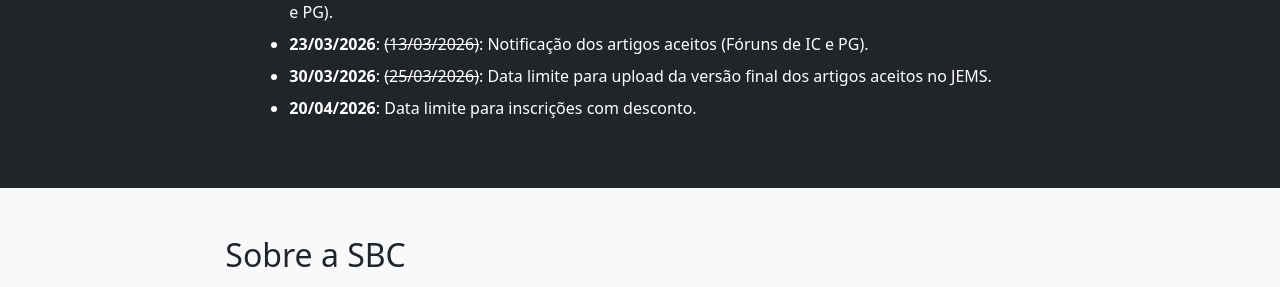
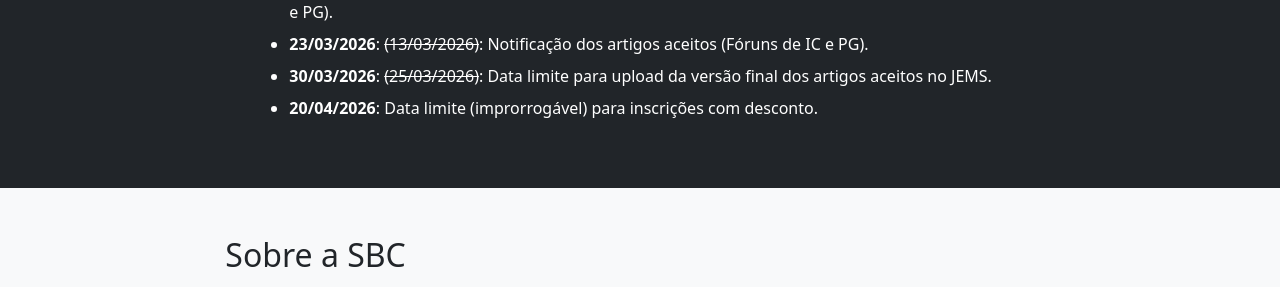
Before and after one commit to cradrs/eradrs2026, a Jekyll site: the page built from index.markdown, in a window 1280 px wide and 900 px high, scrolled down 1532 px. Shown: the part 163-450 px from the top of the window. Built offline with Jekyll 4.4.1, drawn with Linux system fonts in a browser that asks for light colours.

Commit message:
datas importantes - limite inscrição com desconto

```diff
--- a/_layouts/home.html
+++ b/_layouts/home.html
@@ -37,7 +37,7 @@
             <li><b>08/03/2026</b>: <del>(25/02/2026)</del>: Data limite <b>(* extensão final)</b> para submissão de artigos (Fóruns de IC e PG).</li>
             <li><b>23/03/2026</b>: <del>(13/03/2026)</del>: Notificação dos artigos aceitos (Fóruns de IC e PG).</li>
             <li><b>30/03/2026</b>: <del>(25/03/2026)</del>: Data limite para upload da versão final dos artigos aceitos no JEMS.</li>
-            <li><b>20/04/2026</b>: Data limite para inscrições com desconto.</li>
+            <li><b>20/04/2026</b>: Data limite (improrrogável) para inscrições com desconto.</li>
 
         </ul>
 
```
Also changed, not shown: 2 other files.
